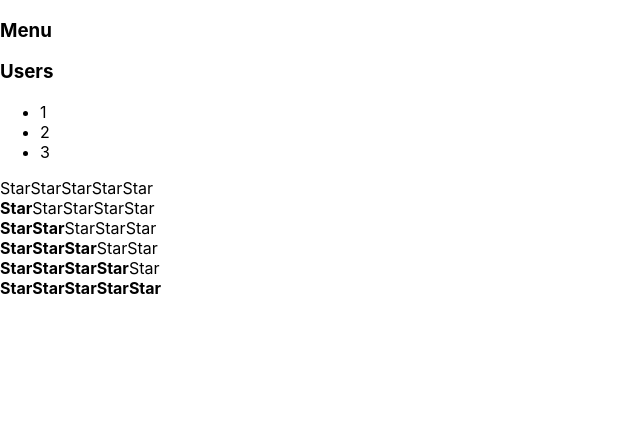
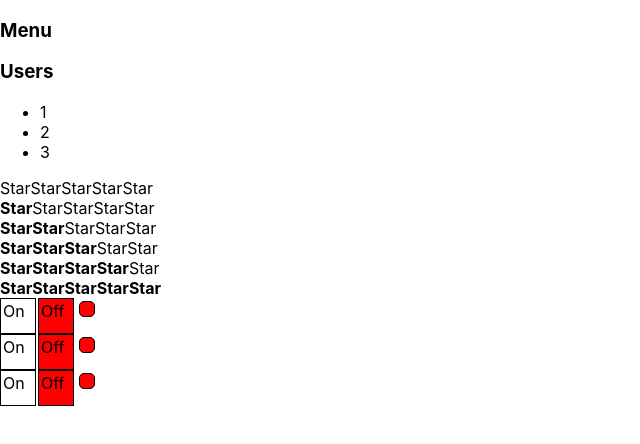
Before and after one commit to 0lgaP1/react-lessons, a React (Create React App) app: page / in a window 1280 px wide. Shown: the top 444 px of the page, without its empty margins (0-640 px from the left). Built offline with nearby package versions, Linux system fonts and the light colour scheme.

Commit message:
Added onOff component

```diff
--- a/src/App.tsx
+++ b/src/App.tsx
@@ -2,6 +2,7 @@
 import './App.css';
 import {Accordion} from "./components/Accordion/Accordion";
 import {Rating} from "./components/Rating/Rating";
+import {OnOff} from "./components/OnOff/OnOff";
 
 export function App() {
     console.log("App rendering")
@@ -16,6 +17,11 @@
             <Rating value={3} />
             <Rating value={4} />
             <Rating value={5} />
+
+            <OnOff />
+            <OnOff />
+            <OnOff />
+
         </div>
     );
 }
--- /dev/null
+++ b/src/components/OnOff/OnOff.tsx
@@ -0,0 +1,44 @@
+import React, {useState} from 'react';
+
+type OnOffPropsType = {
+   // isActive?: boolean
+};
+
+export const OnOff = (props: OnOffPropsType) => {
+    let [on, setOn] = useState(false);
+
+    const onStyle = {
+        width: "30px",
+        height: "30px",
+        border: "1px solid black",
+        display: "inline-block",
+        padding: "2px",
+        backgroundColor: on ? "green" : "white",
+    };
+    const offStyle = {
+        width: "30px",
+        height: "30px",
+        border: "1px solid black",
+        display: "inline-block",
+        padding: "2px",
+        marginLeft: "2px",
+        backgroundColor: on ? "white" : "red",
+    };
+    const indicatorStyle = {
+        width: "10px",
+        height: "10px",
+        borderRadius: "5px",
+        border: "1px solid black",
+        display: "inline-block",
+        marginLeft: "5px",
+        padding: "2px",
+        backgroundColor: on ? "green" : "red",
+    };
+    return (
+        <div>
+            <div style={onStyle} onClick={()=>{setOn(true)}}>On</div>
+            <div style={offStyle} onClick={()=>{setOn(false)}}>Off</div>
+            <div style={indicatorStyle} ></div>
+        </div>
+    );
+};
```
